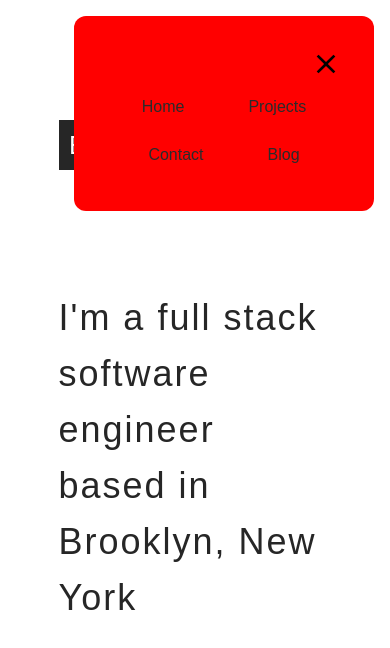
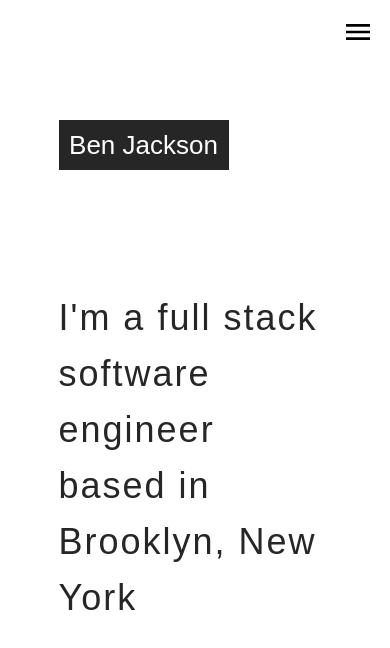
Before and after one commit to BenjacksonSE/portfolio-website-redesign, a React (Create React App) app: page / in a window 390 px wide. Shown: the top 648 px of the page. Built offline with nearby package versions, Linux system fonts and the light colour scheme.

Commit message:
Added responsive to nav

```diff
--- a/src/components/NavMenu/NavMenu.js
+++ b/src/components/NavMenu/NavMenu.js
@@ -1,16 +1,17 @@
-import React from 'react'
+import { React, useState } from 'react'
 import { Link } from 'react-router-dom';
 import classes from './NavMenu.module.scss';
 import { MdClose, MdMenu } from 'react-icons/md';
 
 const NavMenu = () => {
+  const [showNav, setShowNav] = useState(false)
   return (
     <div className={classes.nav}>
-      <div className={classes.mobile}>
+      <div className={classes.mobile} onClick={() => setShowNav(!showNav)} role="button" onKeyDown={() => setShowNav(!showNav)} tabIndex={0}>
         <MdMenu />
       </div>
-      <ul className={classes.nav__list}>
-        <div className={classes.mobileclose}>
+      <ul className={!showNav ? `${classes.nav__list} ${classes.hide}` : classes.nav__list}>
+        <div className={classes.mobileclose} onClick={() => setShowNav(!showNav)} role="button" onKeyDown={() => setShowNav(!showNav)} tabIndex={0}>
           <MdClose />
         </div>
         <li className={classes.nav__list__item}>
--- a/src/components/NavMenu/NavMenu.module.scss
+++ b/src/components/NavMenu/NavMenu.module.scss
@@ -32,11 +32,12 @@
   }
 }
 
+
 .mobile{
   position: absolute;
   right: 1rem;
   top: 1rem;
-  width: 4rem;
+  width: 2rem;
   cursor: pointer;
   display: none;
   outline: none;
@@ -47,28 +48,38 @@
 }
 
 @media only screen and (max-width: 700px){
+  .hide{
+    transform: translateY(-110%);
+  }
   .mobile{
     display: block;
   }
   .nav__list{
     transition: .3s ease transform;
-    background-color: red;
-    padding: 2rem;
+    background-color: #2b2b2b;
+    padding: 1rem;
     width: 90%;
-    max-width: 300px;
+    max-width: 200px;
     border-radius: 12px;
     position: absolute;
     right: 1rem;
     top: $toppos;
+    a{
+      color: white;
+    }
     .mobileclose{
       display: block;
-      width: 2rem;
+      width: 1.5rem;
       margin: 0 0 0 auto;
       cursor: pointer;
       * {
         pointer-events: none;
       }
     }
+    li {
+      display: block;
+      margin-bottom: 0rem;
+    }
   }
 
 }
```
